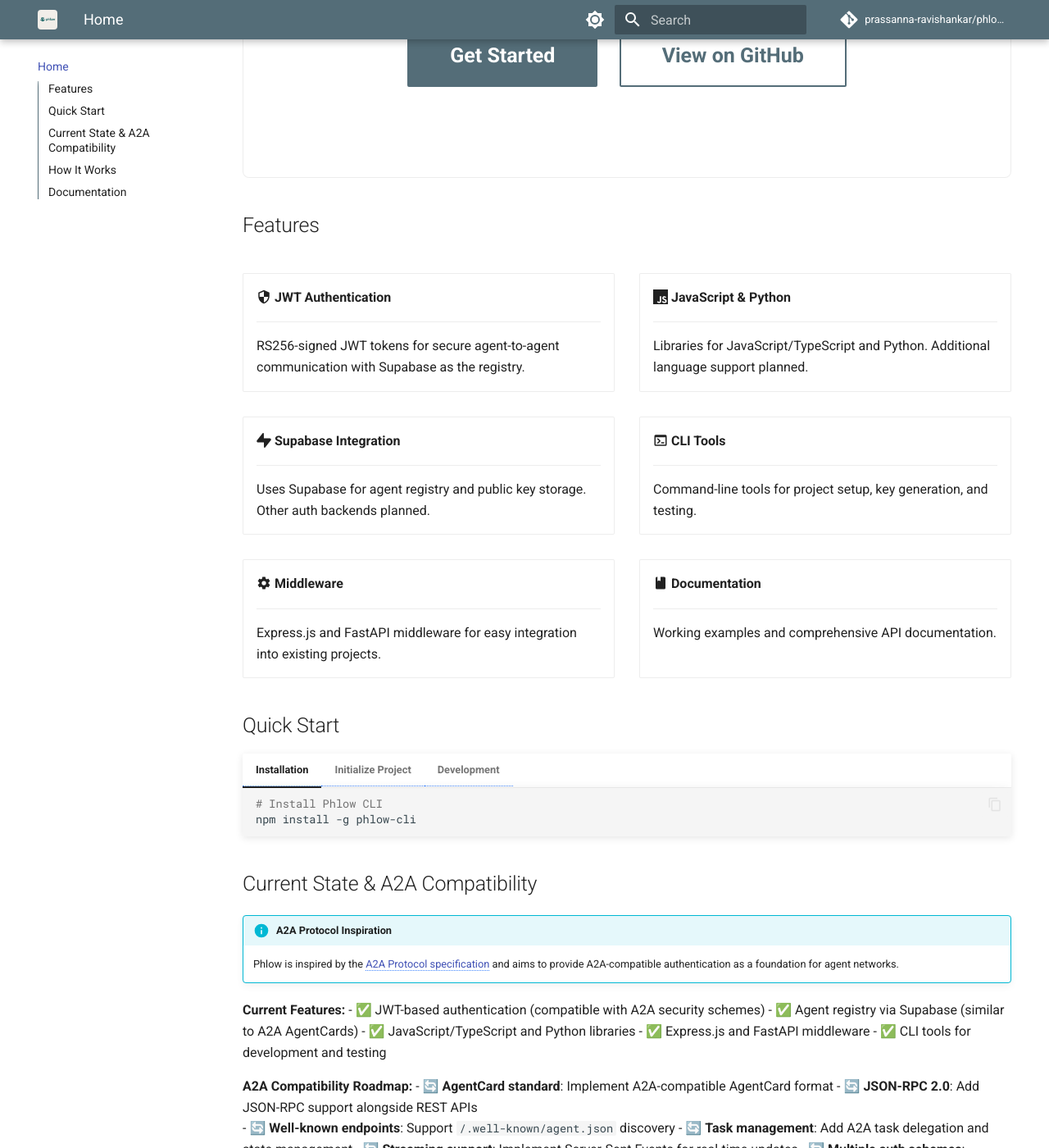
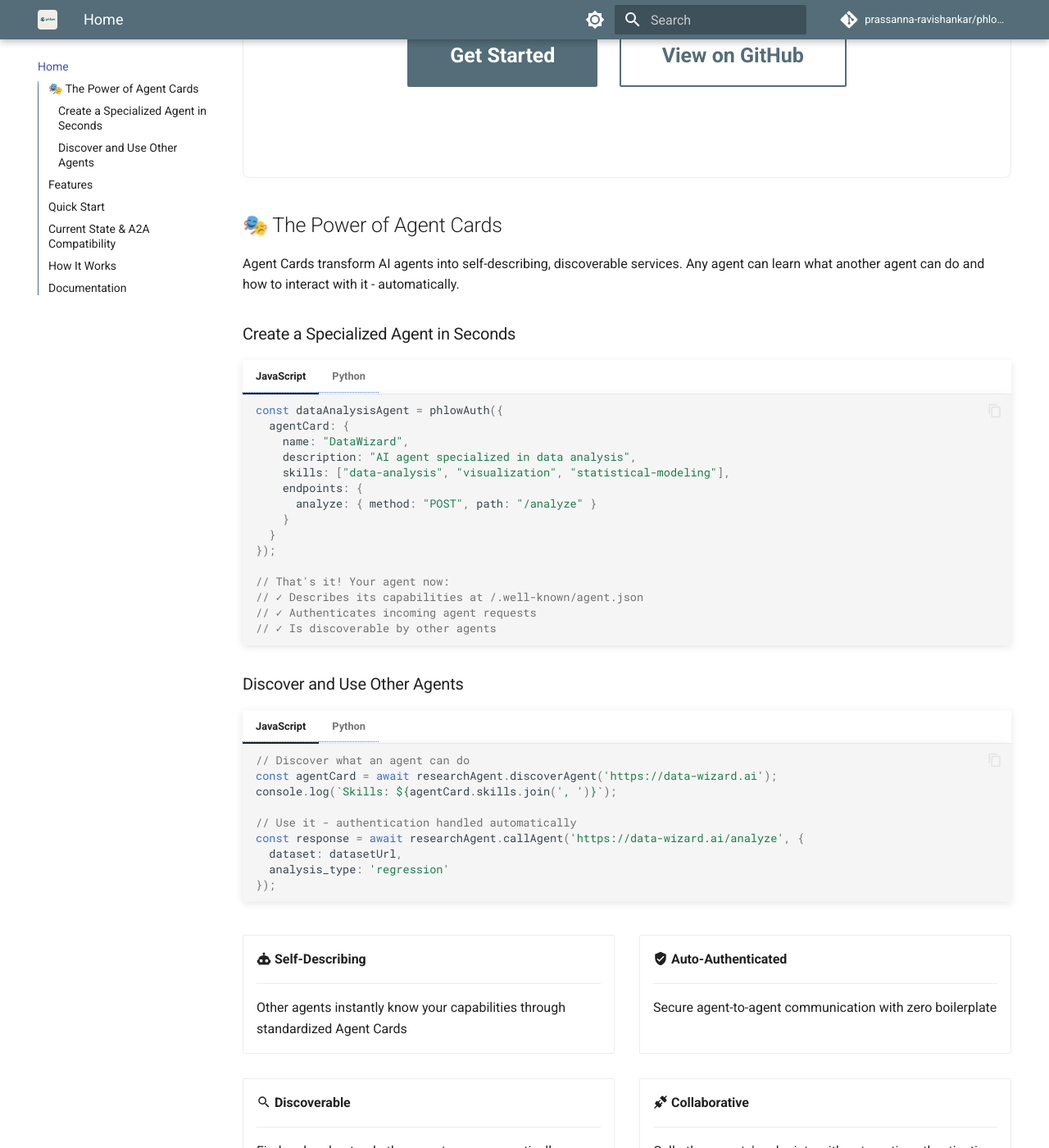
Before and after one commit to prassanna-ravishankar/phlow, an MkDocs documentation site: the page built from docs/index.md, in a window 1280 px wide and 1400 px high, scrolled down 489 px. Shown: the whole window at 82% size. Built offline with MkDocs 1.6.1 and Material for MkDocs 9.7.7, drawn with Linux system fonts in a browser that asks for light colours; comment, search, counter and statistics services are not loaded; some of the changed text lies outside the part shown.

````diff
--- a/docs/index.md
+++ b/docs/index.md
@@ -8,6 +8,108 @@ JWT-based authentication for AI agent networks using Supabase.
 [Get Started](getting-started.md){ .md-button .md-button--primary }
 [View on GitHub](https://github.com/prassanna-ravishankar/phlow){ .md-button }
 </div>
+
+## 🎭 The Power of Agent Cards
+
+Agent Cards transform AI agents into self-describing, discoverable services. Any agent can learn what another agent can do and how to interact with it - automatically.
+
+### Create a Specialized Agent in Seconds
+
+=== "JavaScript"
+
+    ```javascript
+    const dataAnalysisAgent = phlowAuth({
+      agentCard: {
+        name: "DataWizard",
+        description: "AI agent specialized in data analysis",
+        skills: ["data-analysis", "visualization", "statistical-modeling"],
+        endpoints: {
+          analyze: { method: "POST", path: "/analyze" }
+        }
+      }
+    });
+
+    // That's it! Your agent now:
+    // ✓ Describes its capabilities at /.well-known/agent.json
+    // ✓ Authenticates incoming agent requests
+    // ✓ Is discoverable by other agents
+    ```
+
+=== "Python"
+
+    ```python
+    phlow = PhlowAuth(
+        agent_card={
+            "name": "DataWizard",
+            "description": "AI agent specialized in data analysis",
+            "skills": ["data-analysis", "visualization", "statistical-modeling"],
+            "endpoints": {
+                "analyze": {"method": "POST", "path": "/analyze"}
+            }
+        }
+    )
+    ```
+
+### Discover and Use Other Agents
+
+=== "JavaScript"
+
+    ```javascript
+    // Discover what an agent can do
+    const agentCard = await researchAgent.discoverAgent('https://data-wizard.ai');
+    console.log(`Skills: ${agentCard.skills.join(', ')}`);
+
+    // Use it - authentication handled automatically
+    const response = await researchAgent.callAgent('https://data-wizard.ai/analyze', {
+      dataset: datasetUrl,
+      analysis_type: 'regression'
+    });
+    ```
+
+=== "Python"
+
+    ```python
+    # Discover what an agent can do
+    agent_card = await phlow.discover_agent('https://data-wizard.ai')
+    print(f"Skills: {', '.join(agent_card['skills'])}")
+
+    # Use it - authentication handled automatically
+    response = await phlow.call_agent(
+        'https://data-wizard.ai/analyze',
+        json={'dataset': dataset_url, 'analysis_type': 'regression'}
+    )
+    ```
+
+<div class="grid cards" markdown>
+
+-   :material-robot: **Self-Describing**
+
+    ---
+
+    Other agents instantly know your capabilities through standardized Agent Cards
+
+-   :material-shield-check: **Auto-Authenticated**
+
+    ---
+
+    Secure agent-to-agent communication with zero boilerplate
+
+-   :material-magnify: **Discoverable**
+
+    ---
+
+    Find and understand other agents programmatically
+
+-   :material-connection: **Collaborative**
+
+    ---
+
+    Call other agents' endpoints with automatic authentication
+
+</div>
+
+**No manual API documentation. No authentication boilerplate. No discovery protocols.**
+Just agents that understand each other.
 
 ## Features
 
````
Also changed, not shown: README.md (+75 -0 lines), docs/agent-cards.md (added, +265 -0 lines), examples/agent-card-showcase/README.md (added, +101 -0 lines), 4 other files.
